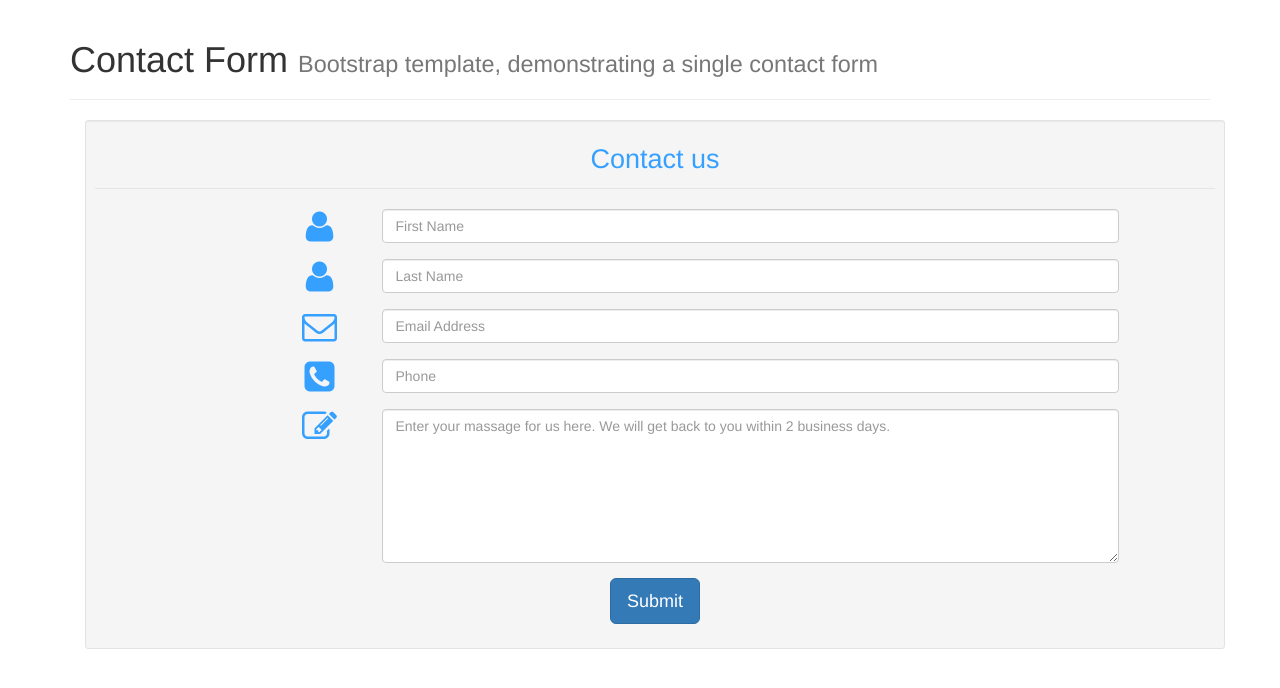
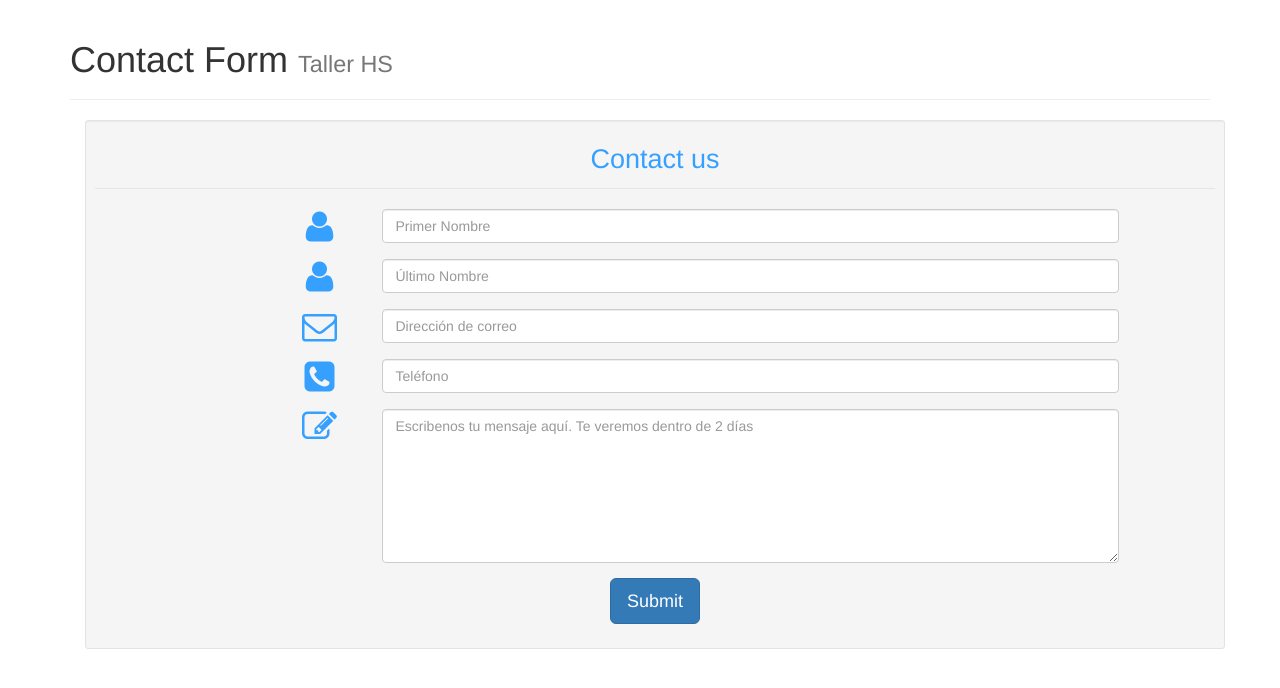
Before and after one commit to CAVO1152457641/CAVO-FinalTallerHS, a plain HTML site: page ContactForm/index.html in a window 1280 px wide. Drawn offline with Linux system fonts and the light colour scheme.

Commit message:
RF-0001 PlaceHolder Español

```diff
--- a/ContactForm/index.html
+++ b/ContactForm/index.html
@@ -16,7 +16,7 @@
 <div class="container">
 
 <div class="page-header">
-    <h1>Contact Form <small>Bootstrap template, demonstrating a single contact form</small></h1>
+    <h1>Contact Form <small>Taller HS</small></h1>
 </div>
 
 <!-- Contact Form - START -->
@@ -31,34 +31,34 @@
                         <div class="form-group">
                             <span class="col-md-1 col-md-offset-2 text-center"><i class="fa fa-user bigicon"></i></span>
                             <div class="col-md-8">
-                                <input id="fname" name="name" type="text" placeholder="First Name" class="form-control">
+                                <input id="fname" name="name" type="text" placeholder="Primer Nombre" class="form-control">
                             </div>
                         </div>
                         <div class="form-group">
                             <span class="col-md-1 col-md-offset-2 text-center"><i class="fa fa-user bigicon"></i></span>
                             <div class="col-md-8">
-                                <input id="lname" name="name" type="text" placeholder="Last Name" class="form-control">
+                                <input id="lname" name="name" type="text" placeholder="Último Nombre" class="form-control">
                             </div>
                         </div>
 
                         <div class="form-group">
                             <span class="col-md-1 col-md-offset-2 text-center"><i class="fa fa-envelope-o bigicon"></i></span>
                             <div class="col-md-8">
-                                <input id="email" name="email" type="text" placeholder="Email Address" class="form-control">
+                                <input id="email" name="email" type="text" placeholder="Dirección de correo" class="form-control">
                             </div>
                         </div>
 
                         <div class="form-group">
                             <span class="col-md-1 col-md-offset-2 text-center"><i class="fa fa-phone-square bigicon"></i></span>
                             <div class="col-md-8">
-                                <input id="phone" name="phone" type="text" placeholder="Phone" class="form-control">
+                                <input id="phone" name="phone" type="text" placeholder="Teléfono" class="form-control">
                             </div>
                         </div>
 
                         <div class="form-group">
                             <span class="col-md-1 col-md-offset-2 text-center"><i class="fa fa-pencil-square-o bigicon"></i></span>
                             <div class="col-md-8">
-                                <textarea class="form-control" id="message" name="message" placeholder="Enter your massage for us here. We will get back to you within 2 business days." rows="7"></textarea>
+                                <textarea class="form-control" id="message" name="message" placeholder="Escribenos tu mensaje aquí. Te veremos dentro de 2 días" rows="7"></textarea>
                             </div>
                         </div>
 
```
